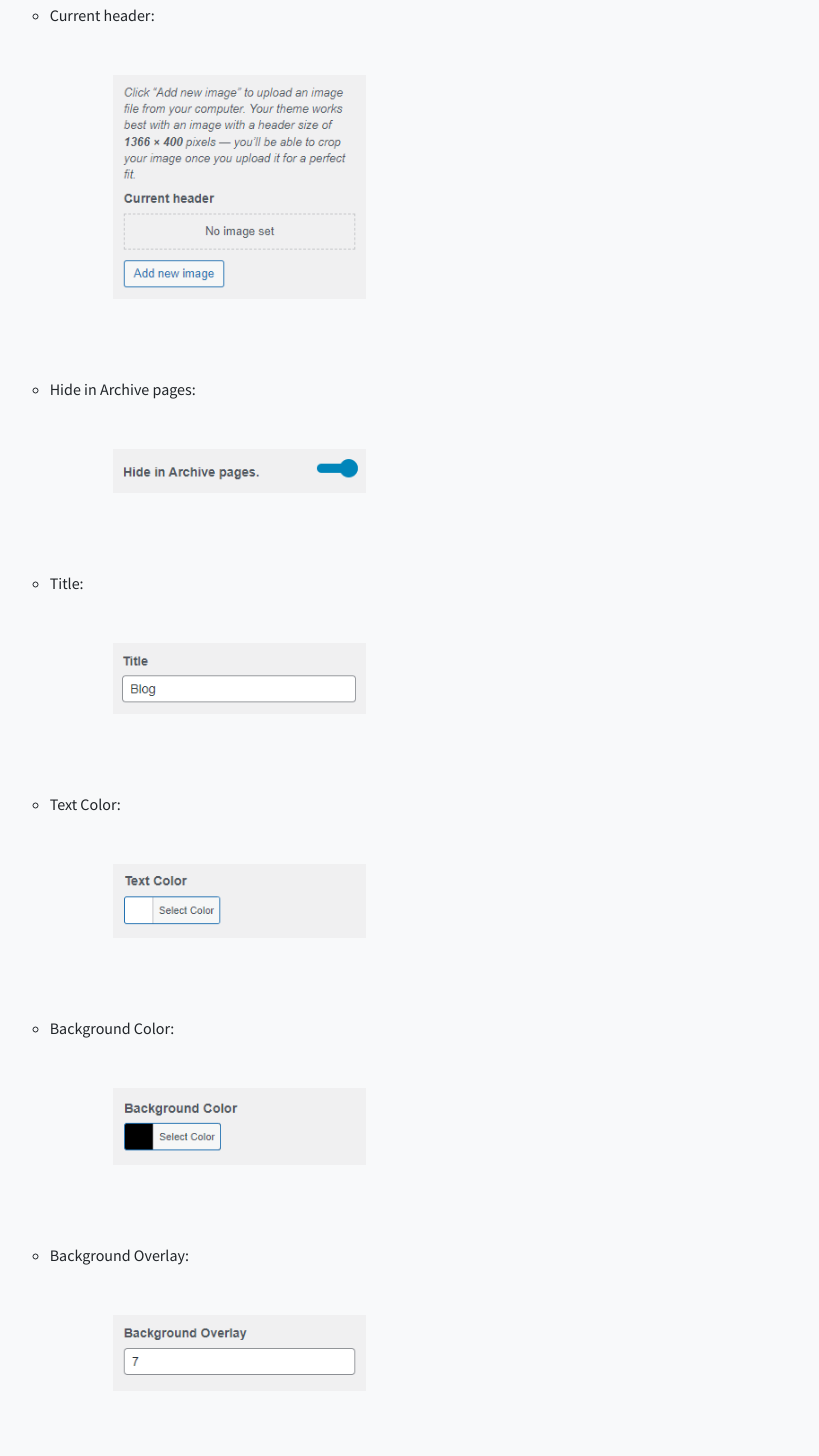
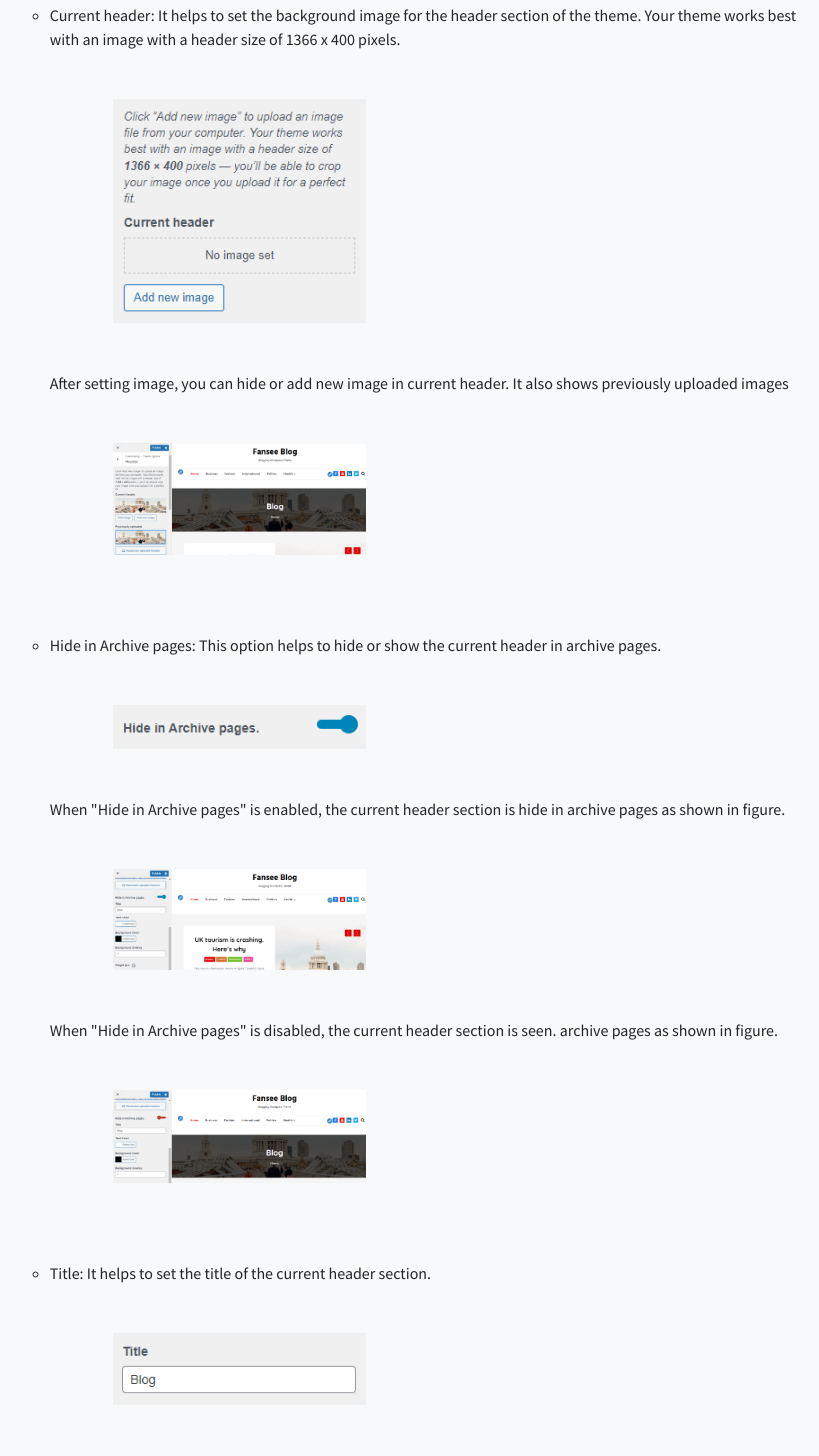
Before and after one commit to fanseethemes/doc-fansee-blog, a website: page index.html in a window 1280 px wide. Shown: the part 2389-3845 px from the top of the page, without its empty margins (440-1259 px from the left). Drawn offline with nearby package versions, Linux system fonts and the light colour scheme.

Commit message:
added description of header section and setting live site

```diff
--- a/index.html
+++ b/index.html
@@ -29,8 +29,8 @@
                 <!-- Navigation -->
                 <ul class="navbar-nav ml-auto">
                     <li class="nav-item dropdown">
-                        <a class="navbar-brand" href=""> <img src="./dist/img/ "
-                                height="40" alt="fansee blog logo"> </a>
+                        <a class="navbar-brand" href=""> <img src="./dist/img/ " height="40" alt="fansee blog logo">
+                        </a>
                     </li>
                 </ul>
 
@@ -143,13 +143,20 @@
                         <h2 class="mb-6">INTRODUCTION</h2>
 
                         <p class="text-gray-700">
-                            Fansee Blog is a clean and beautifully designed Free WordPress theme created for blogging purpose.
-                            It is fully responsive and retina ready and is sure to make your website stand out from the crowd.
-                            If allows you to create different type of blogs easily, from business blogs to international oriented ones to even fashion blogs.
-                            With minimal design, the major impact and attention are given to the content and the media files you display.
-                            If you are someone who loves sharing your experience or write about things you love, this theme is SEO friendly.
-                            This makes sure that your website ranks up higher on search engines reaching out to more audience scale.
-                            Create a flawless platform to share your contents and impress anyone who lands on the site only with Fansee Blog.
+                            Fansee Blog is a clean and beautifully designed Free WordPress theme created for blogging
+                            purpose.
+                            It is fully responsive and retina ready and is sure to make your website stand out from the
+                            crowd.
+                            If allows you to create different type of blogs easily, from business blogs to international
+                            oriented ones to even fashion blogs.
+                            With minimal design, the major impact and attention are given to the content and the media
+                            files you display.
+                            If you are someone who loves sharing your experience or write about things you love, this
+                            theme is SEO friendly.
+                            This makes sure that your website ranks up higher on search engines reaching out to more
+                            audience scale.
+                            Create a flawless platform to share your contents and impress anyone who lands on the site
+                            only with Fansee Blog.
                         </p>
 
                     </section>
@@ -191,7 +198,8 @@
                         <ul class="pl-4 mt-4">
 
                             <li>
-                                To customize the home page, first go to Dashboard then click on Appearance and click Customize.
+                                To customize the home page, first go to Dashboard then click on Appearance and click
+                                Customize.
 
                                 <a data-fancybox href="dist/img/home-page-customizer.png">
                                     <div class="p-5 shadow-dark-lg">
@@ -224,7 +232,8 @@
                         <ul class="pl-4 mt-4">
 
                             <li>
-                                Theme options helps to show different options of the theme. You can customize theme by customizing following options shown in figure.
+                                Theme options helps to show different options of the theme. You can customize theme by
+                                customizing following options shown in figure.
 
                                 <a data-fancybox href="dist/img/theme-options.png">
                                     <div class="p-5 shadow-dark-lg">
@@ -257,27 +266,58 @@
 
                                 <ul class="pl-4 mt-4">
                                     <li>
-                                        Current header:
+                                        Current header: It helps to set the background image for the header section of
+                                        the theme.
+                                        Your theme works best with an image with a header size of 1366 x 400 pixels.
 
                                         <a data-fancybox href="dist/img/current-header.png">
                                             <div class="p-5 shadow-dark-lg">
-                                                <img class="img-fluid col-md-5" src="dist/img/current-header.png" alt="">
+                                                <img class="img-fluid col-md-5" src="dist/img/current-header.png"
+                                                    alt="">
+                                            </div>
+                                        </a>
+
+                                        After setting image, you can hide or add new image in current header. It also
+                                        shows previously uploaded images
+                                        <a data-fancybox href="dist/img/set-current-header.png">
+                                            <div class="p-5 shadow-dark-lg">
+                                                <img class="img-fluid col-md-5" src="dist/img/set-current-header.png"
+                                                    alt="">
                                             </div>
                                         </a>
                                     </li>
 
                                     <li>
-                                        Hide in Archive pages:
+                                        Hide in Archive pages: This option helps to hide or show the current header in
+                                        archive pages.
 
                                         <a data-fancybox href="dist/img/hide-in-archive.png">
                                             <div class="p-5 shadow-dark-lg">
-                                                <img class="img-fluid col-md-5" src="dist/img/hide-in-archive.png" alt="">
+                                                <img class="img-fluid col-md-5" src="dist/img/hide-in-archive.png"
+                                                    alt="">
                                             </div>
                                         </a>
+
+                                        When "Hide in Archive pages" is enabled, the current header section is hide in
+                                        archive pages as shown in figure.
+                                        <a data-fancybox href="dist/img/hide-in-archive-on.png">
+                                            <div class="p-5 shadow-dark-lg">
+                                                <img class="img-fluid col-md-5" src="dist/img/hide-in-archive-on.png"
+                                                    alt="">
+                                            </div>
+                                        </a>
+                                        When "Hide in Archive pages" is disabled, the current header section is seen.                               archive pages as shown in figure.
+                                        <a data-fancybox href="dist/img/hide-in-archive-off.png">
+                                            <div class="p-5 shadow-dark-lg">
+                                                <img class="img-fluid col-md-5" src="dist/img/hide-in-archive-off.png"
+                                                    alt="">
+                                            </div>
+                                        </a>
+
                                     </li>
 
                                     <li>
-                                        Title:
+                                        Title: It helps to set the title of the current header section.
 
                                         <a data-fancybox href="dist/img/title.png">
                                             <div class="p-5 shadow-dark-lg">
@@ -287,7 +327,7 @@
                                     </li>
 
                                     <li>
-                                        Text Color:
+                                        Text Color: This option helps to set the color of text in the current header.
 
                                         <a data-fancybox href="dist/img/text-color.png">
                                             <div class="p-5 shadow-dark-lg">
@@ -297,26 +337,29 @@
                                     </li>
 
                                     <li>
-                                        Background Color:
+                                        Background Color: It helps to set the background color of the current header of the theme.
 
                                         <a data-fancybox href="dist/img/background-color.png">
                                             <div class="p-5 shadow-dark-lg">
-                                                <img class="img-fluid col-md-5" src="dist/img/background-color.png" alt="">
+                                                <img class="img-fluid col-md-5" src="dist/img/background-color.png"
+                                                    alt="">
                                             </div>
                                         </a>
                                     </li>
 
                                     <li>
-                                        Background Overlay:
+                                        Background Overlay: It helps to set the number(0-10) for background overlay.
+                                         '0' be the lowest and '10' be the highest.
 
                                         <a data-fancybox href="dist/img/background-overlay.png">
                                             <div class="p-5 shadow-dark-lg">
-                                                <img class="img-fluid col-md-5" src="dist/img/background-overlay.png" alt="">
+                                                <img class="img-fluid col-md-5" src="dist/img/background-overlay.png"
+                                                    alt="">
                                             </div>
                                         </a>
                                     </li>
                                     <li>
-                                        Height (px):
+                                        Height (px): It helps to set the height of the current header in pixels.
 
                                         <a data-fancybox href="dist/img/height.png">
                                             <div class="p-5 shadow-dark-lg">
@@ -355,7 +398,8 @@
 
                                         <a data-fancybox href="dist/img/site-identity-font-family.png">
                                             <div class="p-5 shadow-dark-lg">
-                                                <img class="img-fluid col-md-5" src="dist/img/site-identity-font-family.png" alt="">
+                                                <img class="img-fluid col-md-5"
+                                                    src="dist/img/site-identity-font-family.png" alt="">
                                             </div>
                                         </a>
                                     </li>
@@ -364,7 +408,8 @@
 
                                         <a data-fancybox href="dist/img/body-font-family.png">
                                             <div class="p-5 shadow-dark-lg">
-                                                <img class="img-fluid col-md-5" src="dist/img/body-font-family.png" alt="">
+                                                <img class="img-fluid col-md-5" src="dist/img/body-font-family.png"
+                                                    alt="">
                                             </div>
                                         </a>
                                     </li>
@@ -373,7 +418,8 @@
 
                                         <a data-fancybox href="dist/img/headings-font-family.png">
                                             <div class="p-5 shadow-dark-lg">
-                                                <img class="img-fluid col-md-5" src="dist/img/headings-font-family.png" alt="">
+                                                <img class="img-fluid col-md-5" src="dist/img/headings-font-family.png"
+                                                    alt="">
                                             </div>
                                         </a>
                                     </li>
@@ -409,7 +455,8 @@
 
                                         <a data-fancybox href="dist/img/header-text-color.png">
                                             <div class="p-5 shadow-dark-lg">
-                                                <img class="img-fluid col-md-5" src="dist/img/header-text-color.png" alt="">
+                                                <img class="img-fluid col-md-5" src="dist/img/header-text-color.png"
+                                                    alt="">
                                             </div>
                                         </a>
                                     </li>
@@ -418,7 +465,8 @@
 
                                         <a data-fancybox href="dist/img/color-background-color.png">
                                             <div class="p-5 shadow-dark-lg">
-                                                <img class="img-fluid col-md-5" src="dist/img/color-background-color.png" alt="">
+                                                <img class="img-fluid col-md-5"
+                                                    src="dist/img/color-background-color.png" alt="">
                                             </div>
                                         </a>
                                     </li>
@@ -436,7 +484,8 @@
 
                                         <a data-fancybox href="dist/img/body-text-color.png">
                                             <div class="p-5 shadow-dark-lg">
-                                                <img class="img-fluid col-md-5" src="dist/img/body-text-color.png" alt="">
+                                                <img class="img-fluid col-md-5" src="dist/img/body-text-color.png"
+                                                    alt="">
                                             </div>
                                         </a>
                                     </li>
@@ -454,7 +503,8 @@
 
                                         <a data-fancybox href="dist/img/link-hover-color.png">
                                             <div class="p-5 shadow-dark-lg">
-                                                <img class="img-fluid col-md-5" src="dist/img/link-hover-color.png" alt="">
+                                                <img class="img-fluid col-md-5" src="dist/img/link-hover-color.png"
+                                                    alt="">
                                             </div>
                                         </a>
                                     </li>
@@ -490,7 +540,8 @@
 
                                         <a data-fancybox href="dist/img/show-breadcrumb.png">
                                             <div class="p-5 shadow-dark-lg">
-                                                <img class="img-fluid col-md-5" src="dist/img/show-breadcrumb.png" alt="">
+                                                <img class="img-fluid col-md-5" src="dist/img/show-breadcrumb.png"
+                                                    alt="">
                                             </div>
                                         </a>
                                     </li>
@@ -560,7 +611,8 @@
 
                                         <a data-fancybox href="dist/img/featured-posts.png">
                                             <div class="p-5 shadow-dark-lg">
-                                                <img class="img-fluid col-md-5" src="dist/img/featured-posts.png" alt="">
+                                                <img class="img-fluid col-md-5" src="dist/img/featured-posts.png"
+                                                    alt="">
                                             </div>
                                         </a>
                                     </li>
@@ -569,7 +621,8 @@
 
                                         <a data-fancybox href="dist/img/show-categories-or-tags.png">
                                             <div class="p-5 shadow-dark-lg">
-                                                <img class="img-fluid col-md-5" src="dist/img/show-categories-or-tags.png" alt="">
+                                                <img class="img-fluid col-md-5"
+                                                    src="dist/img/show-categories-or-tags.png" alt="">
                                             </div>
                                         </a>
                                     </li>
@@ -623,7 +676,8 @@
 
                                         <a data-fancybox href="dist/img/show-social-menu.png">
                                             <div class="p-5 shadow-dark-lg">
-                                                <img class="img-fluid col-md-5" src="dist/img/show-social-menu.png" alt="">
+                                                <img class="img-fluid col-md-5" src="dist/img/show-social-menu.png"
+                                                    alt="">
                                             </div>
                                         </a>
                                     </li>
@@ -632,7 +686,8 @@
 
                                         <a data-fancybox href="dist/img/copyright-text.png">
                                             <div class="p-5 shadow-dark-lg">
-                                                <img class="img-fluid col-md-5" src="dist/img/copyright-text.png" alt="">
+                                                <img class="img-fluid col-md-5" src="dist/img/copyright-text.png"
+                                                    alt="">
                                             </div>
                                         </a>
                                     </li>
@@ -667,7 +722,8 @@
 
                                         <a data-fancybox href="dist/img/show-preloader.png">
                                             <div class="p-5 shadow-dark-lg">
-                                                <img class="img-fluid col-md-5" src="dist/img/show-preloader.png" alt="">
+                                                <img class="img-fluid col-md-5" src="dist/img/show-preloader.png"
+                                                    alt="">
                                             </div>
                                         </a>
                                     </li>
@@ -685,7 +741,8 @@
 
                                         <a data-fancybox href="dist/img/enable-scroll-to-top.png">
                                             <div class="p-5 shadow-dark-lg">
-                                                <img class="img-fluid col-md-5" src="dist/img/enable-scroll-to-top.png" alt="">
+                                                <img class="img-fluid col-md-5" src="dist/img/enable-scroll-to-top.png"
+                                                    alt="">
                                             </div>
                                         </a>
                                     </li>
```
Also changed, not shown: README.md, dist/img/hide-in-archive-off.png (added), dist/img/hide-in-archive-on.png (added), dist/img/set-current-header.png (added). Lines whose indentation alone changed are shown as unchanged.
